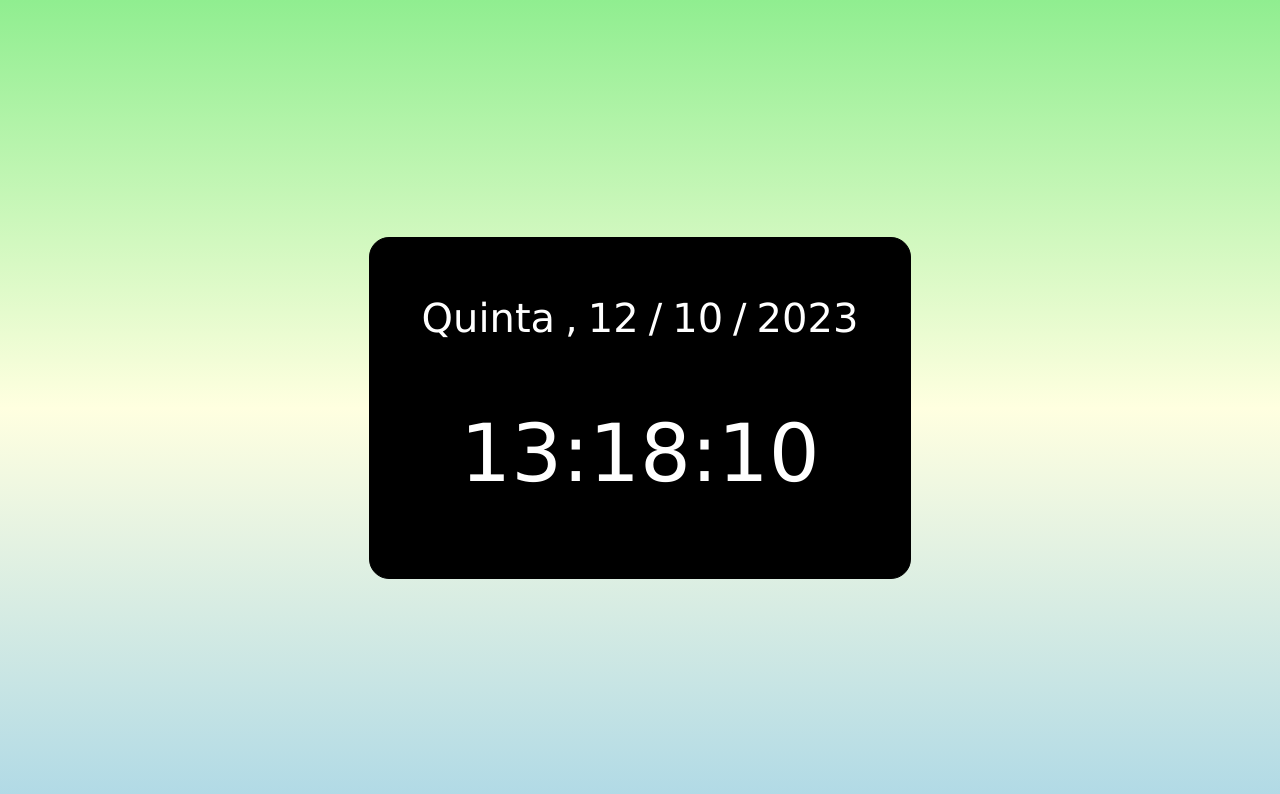
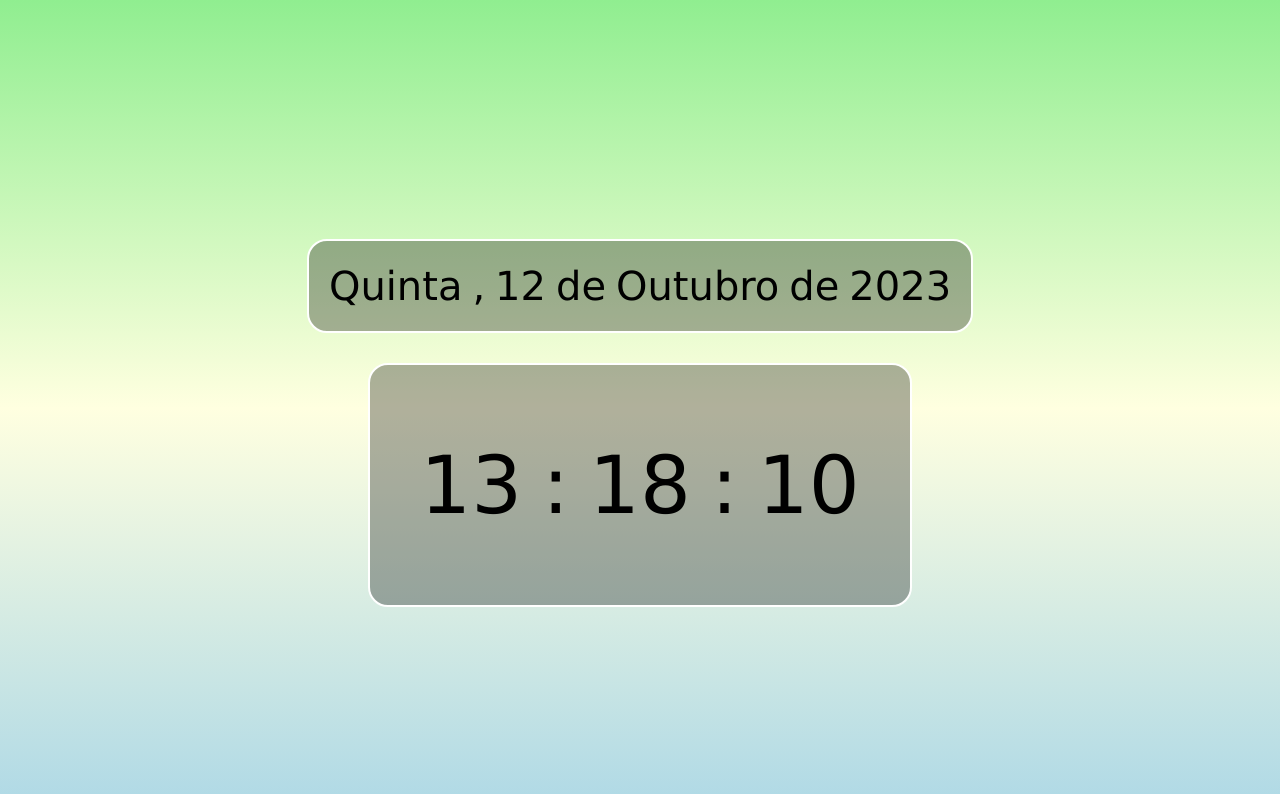
Before and after one commit to Israel-SoaresPorto/relogio, a plain HTML site: page index.html in a window 1280 px wide. Drawn offline with Linux system fonts and the light colour scheme.

Commit message:
alteração do formato de data

```diff
--- a/css/estilo.css
+++ b/css/estilo.css
@@ -8,27 +8,29 @@ body {
 }
 
 .central {
-    background-color: rgb(0, 0, 0);
-    border: 1px solid black;
     padding: 20px;
     display: flex;
     align-items: center;
     justify-content: center;
     flex-direction: column;
     border-radius: 20px;
-    width: 500px;
-    height: 300px;
-    color: white;
+    width: 600px;
+    height: 500px;
+    color: black;
 }
 
 .data {
+    background-color: rgba(0, 0, 0, 0.308);
+    border: 2px solid white;
+    border-radius: 20px;
+    padding: 20px;
+    margin: 30px;
     display: flex;
     align-items: center;
     justify-content: center;
     flex-direction: row;
     gap: 10px;
     height: 50px;
-    margin-bottom: 40px;
 }
 
 .data p {
@@ -36,12 +38,17 @@ body {
 }
 
 .horario {
+    background-color: rgba(0, 0, 0, 0.308);
+    border: 2px solid white;
+    border-radius: 20px;
     display: flex;
     align-items: center;
     justify-content: center;
     flex-direction: row;
+    gap: 20px;
     padding: 20px;
-    height: 100px;
+    width: 500px;
+    height: 200px;
 }
 
 .horario p {
--- a/index.html
+++ b/index.html
@@ -12,9 +12,9 @@
         <p id="diaSemana"></p>
         <p>, </p>
         <p id="dia">00</p>
-        <p>/</p>
-        <p id="mes">00</p>
-        <p>/</p>
+        <p> de </p>
+        <p id="mes">mes</p>
+        <p> de </p>
         <p id="ano">00</p>
       </div>
       <div class="horario">
--- a/js/relogio.js
+++ b/js/relogio.js
@@ -7,24 +7,19 @@ const mes = document.querySelector("#mes")
 const ano = document.querySelector("#ano")
 const diaDaSemana = document.querySelector("#diaSemana")
 
-var data = new Date()
+let data = new Date()
+let diasDasSemana = ["Domingo", "Segunda", "Terça", "Quarta", "Quinta", "Sexta", "Sabado"]
 let d = data.getDate()
-let m = data.getMonth() + 1
+let meses = ["Janeiro", "Fevereiro", "Março", "Abril", "Maio", "Junho", "Julho", "Agosto", "Setembro", "Outubro", "Novembro", "Dezembro"]
 let a = data.getFullYear()
-
-var diasDasSemana = ["Domingo", "Segunda", "Terça", "Quarta", "Quinta", "Sexta", "Sabado"]
 
 if(d < 10){
     d = '0' + d
 }
 
-if (m < 10) {
-    m = '0' + m
-}
-
 diaDaSemana.textContent = diasDasSemana[data.getDay()]
 dia.textContent = d
-mes.textContent = m
+mes.textContent = meses[data.getMonth()]
 ano.textContent = a
 
 //Evento
@@ -53,7 +48,3 @@ function relogio () {
     minuto.textContent = min
     segundo.textContent = seg
 }
-
-function calendario() {
-    let data
-}
```
